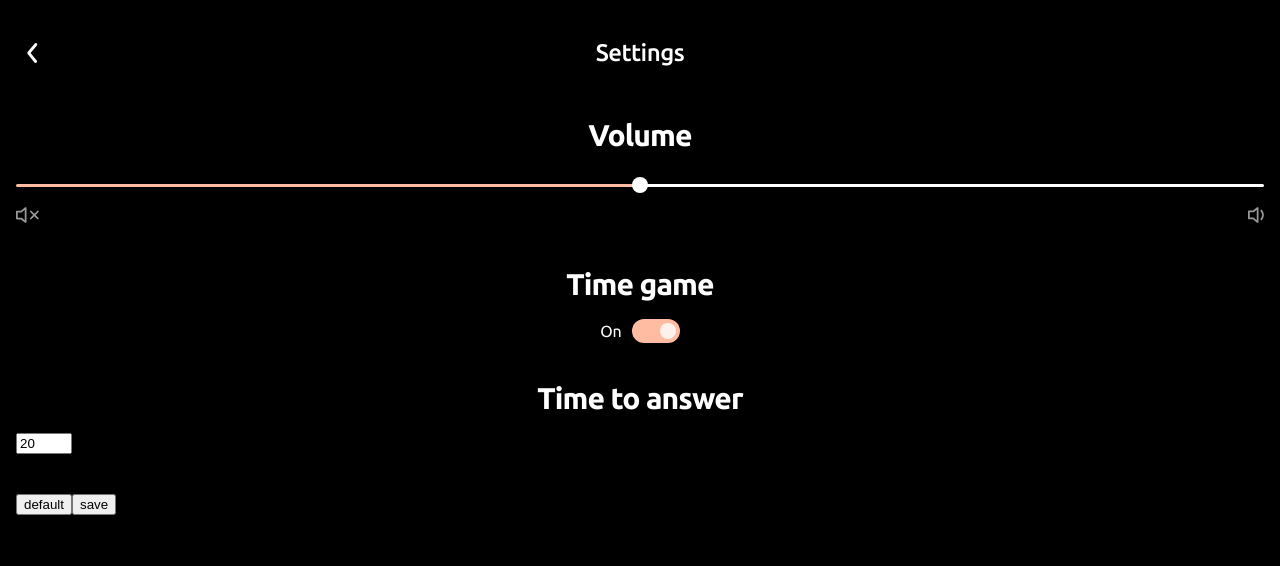
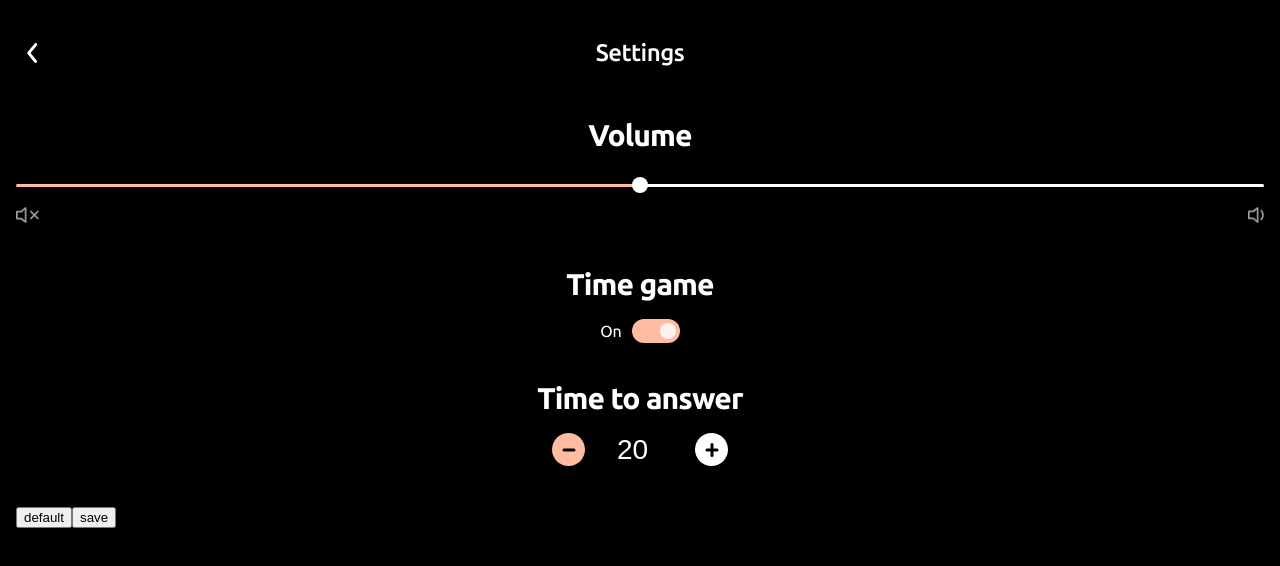
Before and after one commit to olesiklesha/art-quiz, a React (Create React App) app: page / in a window 1280 px wide. Both pictures are taken after a click on the button 1193 px from the left and 87 px from the top of the page. Shown: the top 566 px of the page. Built offline with nearby package versions, Linux system fonts and the light colour scheme.

Commit message:
feat: create and add styles to the time duration field

```diff
--- a/src/components/Settings-form/index.tsx
+++ b/src/components/Settings-form/index.tsx
@@ -4,10 +4,14 @@ import { useForm } from 'react-hook-form';
 import { ISettings } from '../../models';
 import { DEFAULT_SETTINGS } from '../../constants';
 import {
+  CustomNumberInput,
   CustomRange,
+  DurationFieldContainer,
   InputToggle,
   LabelContainer,
   LabelToggle,
+  SetMoreBtn,
+  SetNumberBtn,
   SwitchToggle,
   Title,
   VolumeBtnContainer,
@@ -26,8 +30,8 @@ const SettingsForm = () => {
     setRangeValue(Number(e.currentTarget.value));
   };
 
-  const handleCheckboxChange = () => {
-    setCheckboxValue(getValues('isTimeGame'));
+  const handleCheckboxChange = (e: React.ChangeEvent<HTMLInputElement>) => {
+    setCheckboxValue(e.currentTarget.checked);
   };
 
   const onSubmit = (formState: ISettings) => {
@@ -53,6 +57,20 @@ const SettingsForm = () => {
     setRangeValue(100);
     setValue('volume', 100);
   }, [setValue]);
+
+  const addTime = useCallback(() => {
+    const prev = getValues('duration');
+    if (prev < 60) {
+      setValue('duration', prev + 5);
+    }
+  }, [getValues, setValue]);
+
+  const subtractTime = useCallback(() => {
+    const prev = getValues('duration');
+    if (prev > 20) {
+      setValue('duration', prev - 5);
+    }
+  }, [getValues, setValue]);
 
   return (
     <form onSubmit={handleSubmit(onSubmit)}>
@@ -86,7 +104,19 @@ const SettingsForm = () => {
       </LabelContainer>
       <LabelContainer>
         <Title>Time to answer</Title>
-        <input type="number" min={10} max={60} {...register('duration')} id="duration" />
+        <DurationFieldContainer>
+          <SetNumberBtn onClick={subtractTime} />
+          <CustomNumberInput
+            type="number"
+            readOnly
+            {...register('duration', {
+              min: 10,
+              max: 60,
+            })}
+            id="duration"
+          />
+          <SetMoreBtn onClick={addTime} />
+        </DurationFieldContainer>
       </LabelContainer>
       <div>
         <button onClick={setDefaultValues}>default</button>
--- a/src/components/Settings-form/styles.ts
+++ b/src/components/Settings-form/styles.ts
@@ -49,6 +49,11 @@ export const CustomRange = styled.input<RangeProps>`
 export const VolumeBtnContainer = styled.div`
   display: flex;
   justify-content: space-between;
+  align-items: center;
+`;
+
+export const DurationFieldContainer = styled(VolumeBtnContainer)`
+  justify-content: center;
 `;
 
 export const LabelToggle = styled.label`
@@ -93,3 +98,58 @@ export const InputToggle = styled.input`
     }
   }
 `;
+
+export const CustomNumberInput = styled.input`
+  color: #fff;
+  background-color: transparent;
+  font-size: 28px;
+  line-height: 28px;
+  width: 60px;
+  text-align: center;
+  border: none;
+  margin-left: 25px;
+  margin-right: 25px;
+  -webkit-appearance: none;
+  -moz-appearance: textfield;
+  outline: none;
+`;
+
+export const SetNumberBtn = styled.button`
+  display: block;
+  width: 33px;
+  height: 33px;
+  border-radius: 50%;
+  border: none;
+  position: relative;
+  background-color: #ffbca2;
+  cursor: pointer;
+
+  &::before {
+    position: absolute;
+    top: 50%;
+    left: 50%;
+    transform: translate(-50%, -50%);
+    content: '';
+    display: block;
+    width: 13px;
+    height: 3px;
+    border-radius: 3px;
+    background-color: #000;
+  }
+`;
+
+export const SetMoreBtn = styled(SetNumberBtn)`
+  background-color: #fff;
+  &::after {
+    position: absolute;
+    top: 50%;
+    left: 50%;
+    transform: translate(-50%, -50%) rotate(90deg);
+    content: '';
+    display: block;
+    width: 14px;
+    height: 3px;
+    border-radius: 3px;
+    background-color: #000;
+  }
+`;
```
